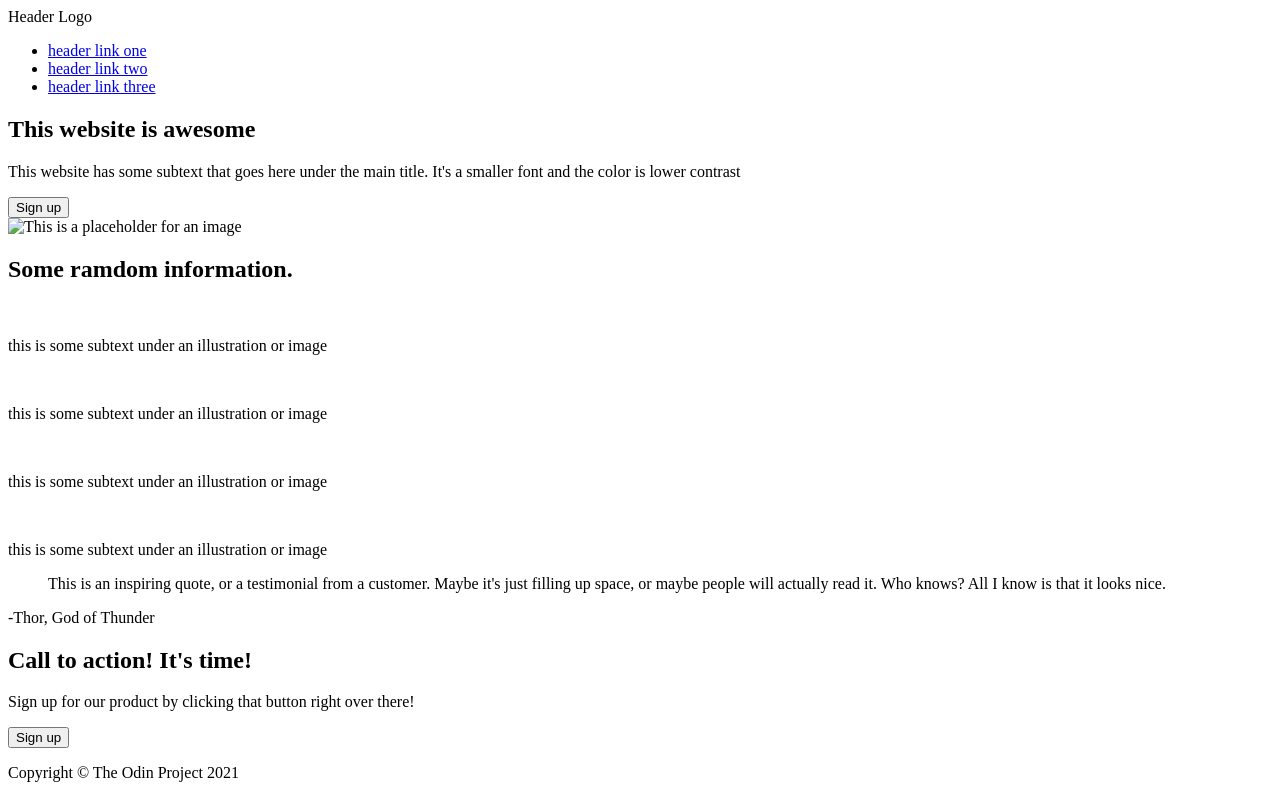
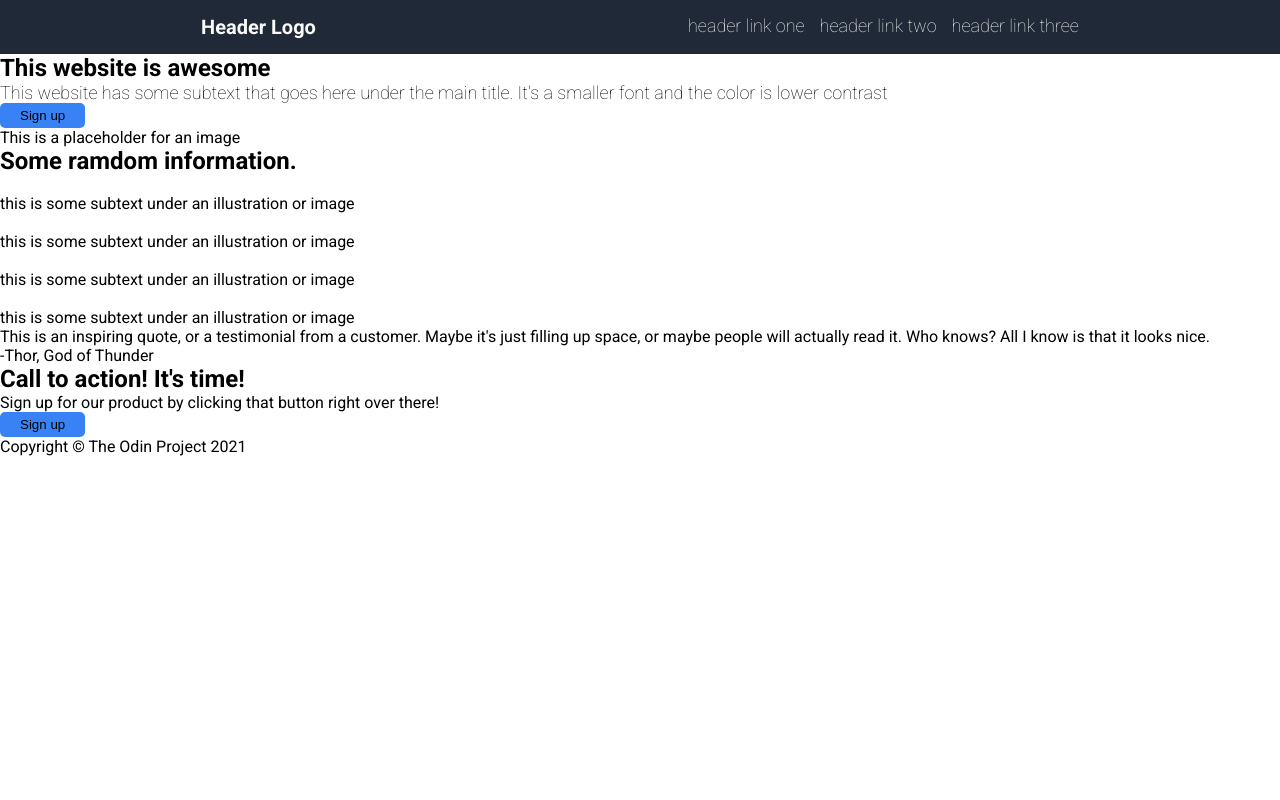
Before and after one commit to mdemiguels/odin-landing-page, a plain HTML site: page index.html in a window 1280 px wide. Drawn offline with Linux system fonts and the light colour scheme.

Commit message:
add styles to header

```diff
--- a/index.html
+++ b/index.html
@@ -3,6 +3,7 @@
 <head>
     <meta charset="UTF-8">
     <meta name="viewport" content="width=device-width, initial-scale=1.0">
+    <link rel="stylesheet" href="styles.css">
     <title>Landing Page</title>
 </head>
 <body>
@@ -11,11 +12,11 @@
 
         <div class="logo">Header Logo</div>
 
-        <nav class="liks">
+        <nav class="links">
             <ul>
-                <li><a href="#">header link one</a></li>
-                <li><a href="#">header link two</a></li>
-                <li><a href="#">header link three</a></li>
+                <li><a class="link secondary-text" href="#">header link one</a></li>
+                <li><a class="link secondary-text" href="#">header link two</a></li>
+                <li><a class="link secondary-text" href="#">header link three</a></li>
             </ul>
         </nav>
 
@@ -24,14 +25,17 @@
     <main class="landing-main">
 
         <section class="hero">
+
             <div class="hero-text">
                 <h1>This website is awesome</h1>
-                <p>This website has some subtext that goes here under the main title. It's a smaller font and the color is lower contrast</p>
+                <p class="secondary-text">This website has some subtext that goes here under the main title. It's a smaller font and the color is lower contrast</p>
                 <button>Sign up</button>
             </div>
+
             <div class="hero-image">
-                <img src="" alt="This is a placeholder for an image">
+                This is a placeholder for an image
             </div>
+
         </section>
 
         <section class="random">
--- /dev/null
+++ b/styles.css
@@ -0,0 +1,63 @@
+@import url('https://fonts.googleapis.com/css2?family=Roboto:ital,wght@0,100;0,400;0,700;0,900;1,400&display=swap');
+
+:root {
+    --dark-bg-color: #1F2937;
+    --button-bg-color: #3882F6;
+    --quote-bg-color: #E5E7EB;
+    --placeholder-bg-color: #6D757C;
+    --light-color-primary:#F9FAF8;
+    --light-color-secondary: #E5E7EB;
+    --dark-color-primary: #1F2937;
+}
+
+* {
+    margin: 0;
+    padding: 0;
+    box-sizing: border-box;
+}
+
+body {
+    font-family: 'Roboto', sans-serif;
+    font-weight: 400;
+    height: 100vh;
+    display: flex;
+    flex-direction: column;
+}
+
+button {
+    background: var(--button-bg-color);
+    padding: 5px 20px;
+    border: none;
+    border-radius: 5px;
+    color: inherit;
+}
+
+.secondary-text {
+    font-weight: 100;
+    font-size: 18px;
+}
+
+/* HEADER SECTION */
+.landing-header {
+    background: var(--dark-bg-color);
+    color: var(--light-color-primary);
+    display: flex;
+    justify-content: space-around;
+    padding: 15px;
+}
+
+.logo {
+    font-size: 20px;
+    font-weight: 700;
+}
+
+.links > ul {
+    list-style-type: none;
+    display: flex;
+    gap: 15px;
+}
+
+.link {
+    color: inherit;
+    text-decoration: none;
+}
```
